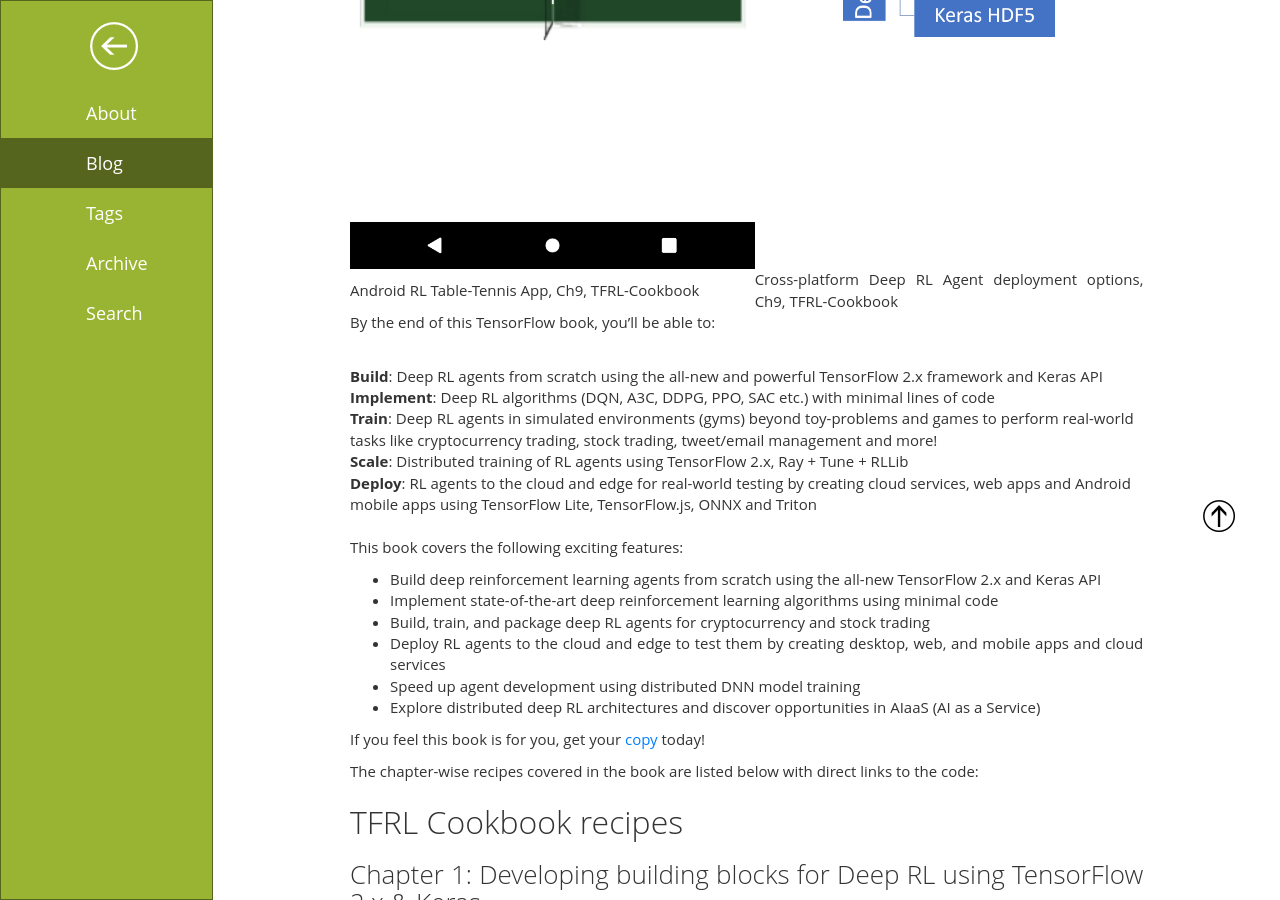
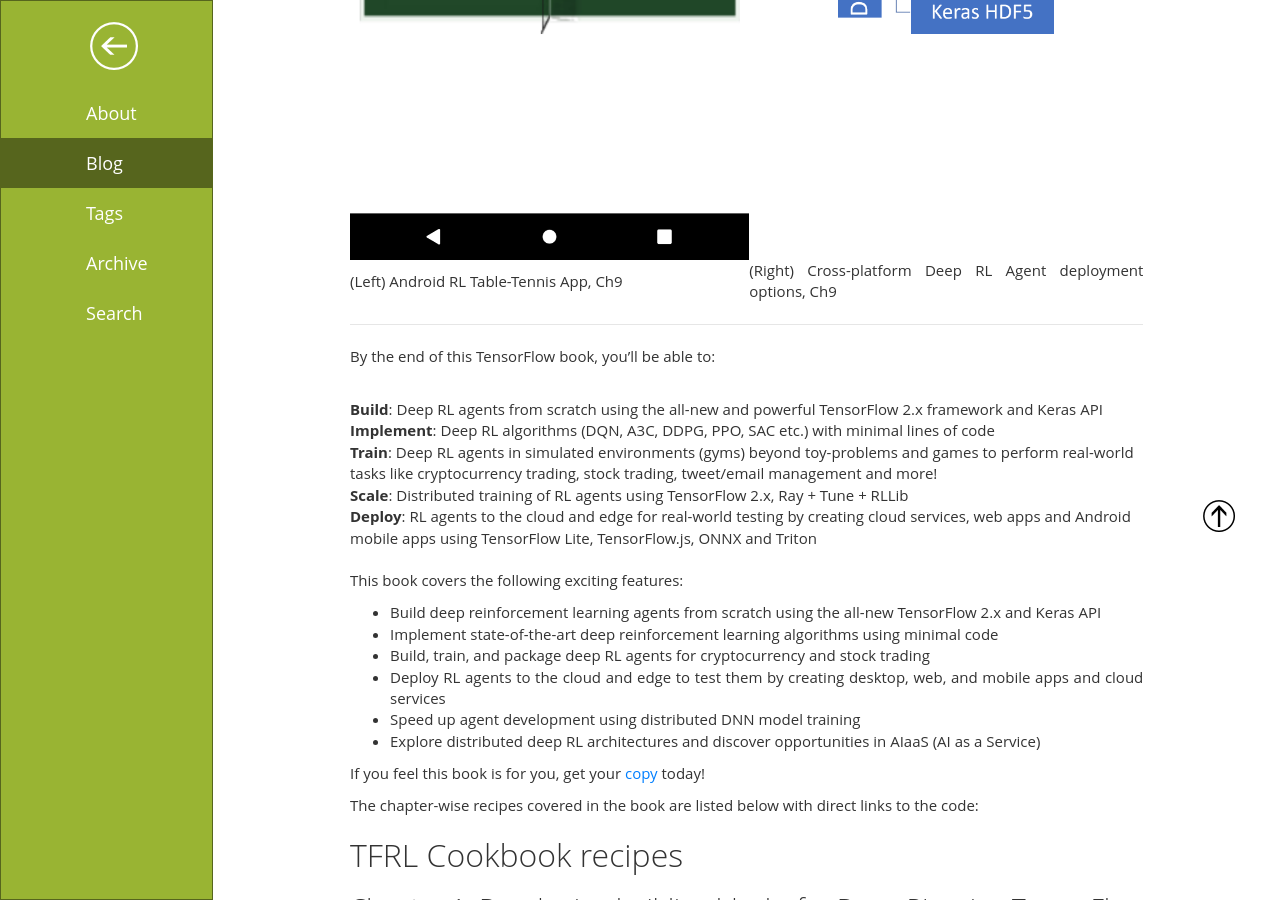
Before and after one commit to praveen-palanisamy/praveen-palanisamy.github.io, a Jekyll site: the page built from _posts/2021-01-24-tensorflow-2.x-reinforcement-learning-cookbook.md, in a window 1280 px wide and 900 px high, scrolled down 1468 px. Built offline with Jekyll 4.4.1, drawn with Linux system fonts in a browser that asks for light colours; comment, search, counter and statistics services are not loaded.

Commit message:
Fix formatting

```diff
--- a/_posts/2021-01-24-tensorflow-2.x-reinforcement-learning-cookbook.md
+++ b/_posts/2021-01-24-tensorflow-2.x-reinforcement-learning-cookbook.md
@@ -17,7 +17,9 @@ Starting with an introduction to the fundamentals of deep reinforcement learning
 
 | ![TF-RL-Cookbook]({{site.url}}/blog/images/tfrl-ckbk-ch9-app-screen.png){:class="img-responsive"} | ![TF-RL-Cookbook]({{site.url}}/blog/images/tfrl-ckbk-cross-platform-export-options.png){:class="img-responsive"} |
 | ------------------------------------------------------------------------------------------------- | ---------------------------------------------------------------------------------------------------------------- |
-| Android RL Table-Tennis App, Ch9, TFRL-Cookbook                                                   | Cross-platform Deep RL Agent deployment options, Ch9, TFRL-Cookbook                                              |
+| (Left) Android RL Table-Tennis App, Ch9                                                           | (Right) Cross-platform Deep RL Agent deployment options, Ch9                                                     |
+
+---
 
 By the end of this TensorFlow book, you'll be able to:
 
```
